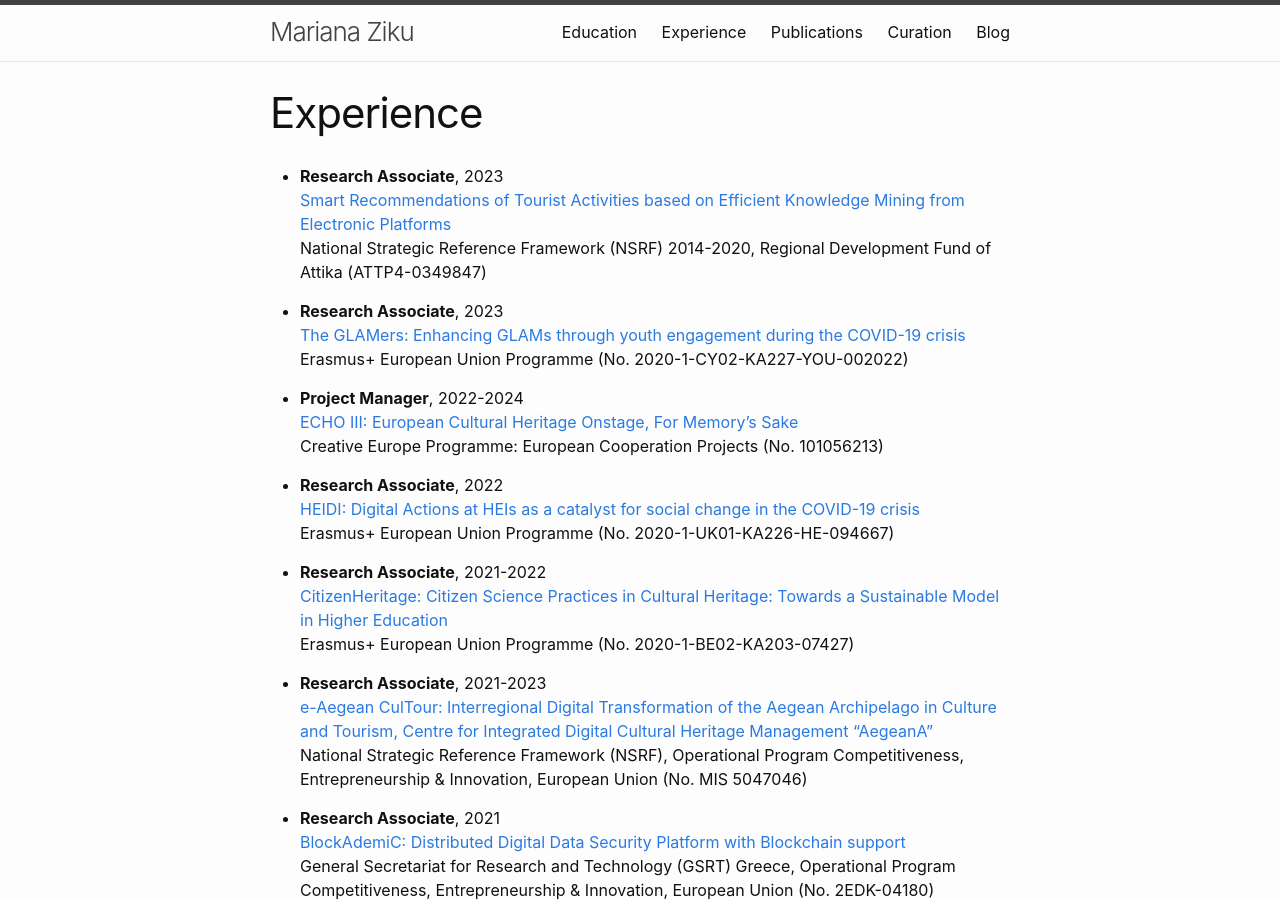
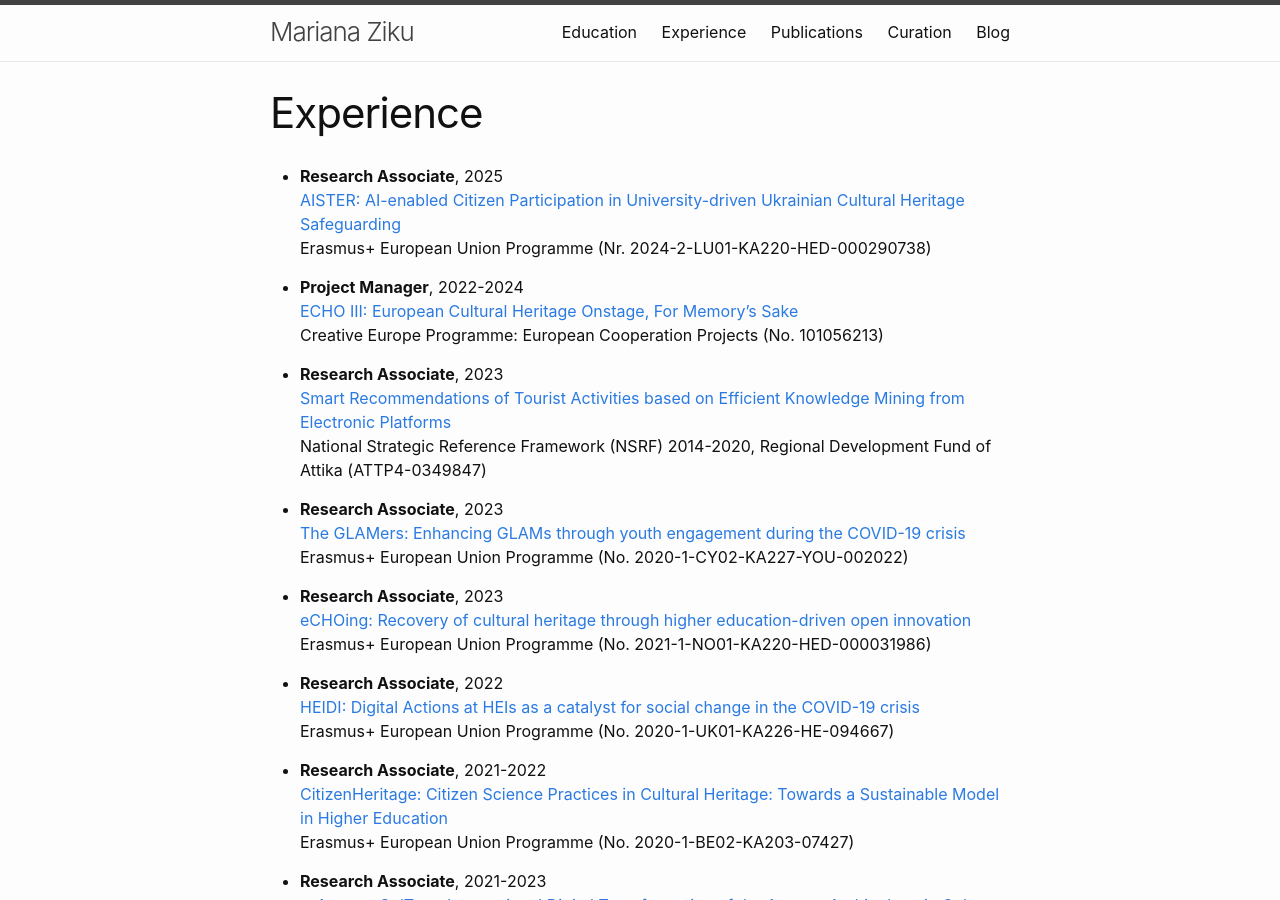
Before and after one commit to mziku/mziku.github.io, a Jekyll site: the page built from experience.md, in a window 1280 px wide and 900 px high. Built offline with Jekyll 4.4.1, drawn with Linux system fonts in a browser that asks for light colours.

Commit message:
experience.md

```diff
--- a/experience.md
+++ b/experience.md
@@ -4,6 +4,15 @@ title: Experience
 permalink: /experience/
 navigation_weight: 2
 ---
+
++ **Research Associate**, 2025
+[AISTER: AI-enabled Citizen Participation in University-driven Ukrainian Cultural Heritage Safeguarding](https://web2learn.eu/portfolio/aister/)
+Erasmus+ European Union Programme (Nr. 2024-2-LU01-KA220-HED-000290738)
+
++ **Project Manager**, 2022-2024
+[ECHO III: European Cultural Heritage Onstage, For Memory’s Sake](https://echo-heritage.eu)
+Creative Europe Programme: European Cooperation Projects (No. 101056213)
+
 + **Research Associate**, 2023
 [Smart Recommendations of Tourist Activities based on Efficient Knowledge Mining from Electronic Platforms](https://www.elke.ntua.gr/research_project/%CE%B5%CE%BE%CF%85%CF%80%CE%BD%CE%B5%CF%83-%CF%83%CF%85%CF%83%CF%84%CE%B1%CF%83%CE%B5%CE%B9%CF%83-%CF%84%CE%BF%CF%85%CF%81%CE%B9%CF%83%CF%84%CE%B9%CE%BA%CF%89%CE%BD-%CE%B4%CF%81%CE%B1%CF%83%CE%B5/)
 National Strategic Reference Framework (NSRF) 2014-2020, Regional Development Fund of Attika (ΑΤΤΡ4-0349847)
@@ -12,9 +21,9 @@ National Strategic Reference Framework (NSRF) 2014-2020, Regional Development Fu
 [The GLAMers: Enhancing GLAMs through youth engagement during the COVID-19 crisis](https://glamers.eu)
 Erasmus+ European Union Programme (No. 2020-1-CY02-KA227-YOU-002022)
 
-+ **Project Manager**, 2022-2024
-[ECHO III: European Cultural Heritage Onstage, For Memory’s Sake](https://echo-heritage.eu)
-Creative Europe Programme: European Cooperation Projects (No. 101056213)
++ **Research Associate**, 2023
+[eCHOing: Recovery of cultural heritage through higher education-driven open innovation](https://www.ntnu.edu/echoing)
+Erasmus+ European Union Programme (No. 2021-1-NO01-KA220-HED-000031986)
 
 + **Research Associate**, 2022
 [HEIDI: Digital Actions at HEIs as a catalyst for social change in the COVID-19 crisis](https://heidiproject.eu)
```
